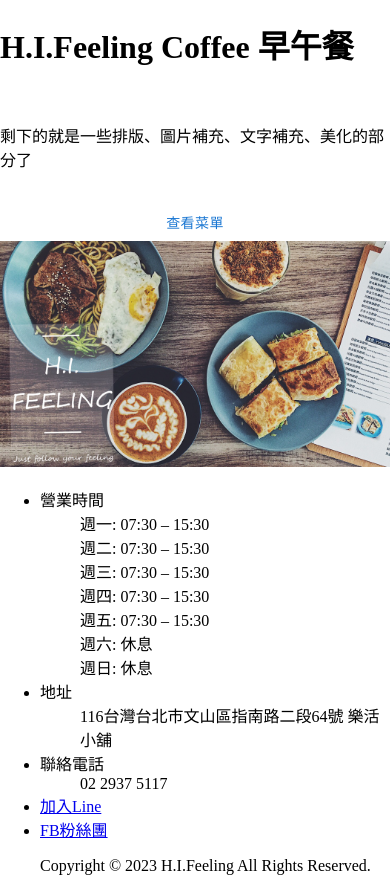
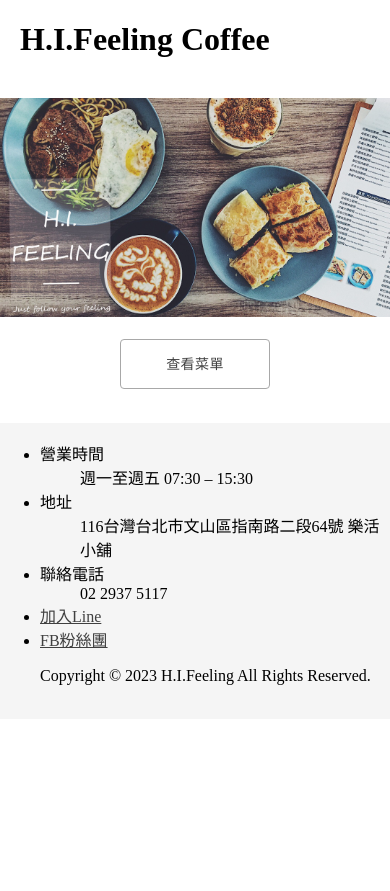
Before and after one commit to IceTeaOxO/client, a React (Create React App) app: page / in a window 390 px wide. After the commit the page ends 844 px from the top, so only its background shows below. Built offline with nearby package versions, Linux system fonts and the light colour scheme.

Commit message:
UI介面

```diff
--- a/src/HI/Menu.js
+++ b/src/HI/Menu.js
@@ -1,5 +1,5 @@
 import './css/menu.css'
-import logo from './img/hi.png'
+import logo from './img/hi.png';
 import Button from '@mui/material/Button';
 import Footer from './component/Footer';
 
@@ -7,17 +7,17 @@
 
     return (
       <div className="">
-        <h1>H.I.Feeling Coffee 早午餐</h1>
-        <br/>
-        <p>剩下的就是一些排版、圖片補充、文字補充、美化的部分了</p>
-        <br/>
-        <Button href={`order`} fullWidth>查看菜單</Button>
-        <br/>
-        <img src={logo} alt='hifeeling img' className='img'></img>
-        <Footer/>
+          <h1 style={{ marginLeft: "20px"}}> H.I.Feeling Coffee</h1>
+          <br />
+          <img src={logo} alt='hifeeling img' className='img'></img>
+          <br /><br />
+          <Button href={`order`}  variant="outlined" appearance="default"
+          style={{ width: "150px", height: "50px", color: "#404040", borderColor: "#A8A8A8",
+          margin: "auto", display: "flex", justifyContent: "center",alignItems: "center", }}>查看菜單</Button>
+          <br />
+          <Footer style={{ margin: "0"}}/>
 
-      </div>
-
+        </div>
     );
   }
 
--- a/src/HI/Order.js
+++ b/src/HI/Order.js
@@ -2,6 +2,9 @@
 // import Toast from './component/Toast';
 import { v4 } from 'uuid';
 import React, { useState, } from 'react';
+import Accordion from '@mui/material/Accordion';
+import AccordionSummary from '@mui/material/AccordionSummary';
+import Typography from '@mui/material/Typography';
 
 function Order() {
     //fetch food db根據內容動態生成表單
@@ -35,6 +38,29 @@
 
     //
     return (
+      <div ><Accordion onClick={()=>fetchOrder()}>
+      <AccordionSummary
+        aria-controls="panel1a-content"
+        id="panel1a-header"
+      >
+      <Typography style={{fontFamily:"Noto Serif TC"}}>吐司&漢堡菜單</Typography>
+      </AccordionSummary>
+      </Accordion>
+      <form action={`/menuOrder`} method={`POST`} style={{ marginLeft: "20px"}}>
+            {
+              food.map((item,index)=>{
+                console.log("itemdata"+index,item);
+                let id=v4()
+                return showResults ?<OrderForm key={id} item={item}/>:null
+              })
+            }
+            <br />
+            <input type={`submit`} value={`購買`} variant="outlined" appearance="default"
+            style={{width: "60px", height: "30px", color: "#ffffff", backgroundColor: "#90B44B",
+            border: "0", borderRadius: "3px",fontFamily:"Noto Serif TC", fontWeight:"light"}}></input>
+          </form>
+      </div>
+      /*
       <div >
           <button onClick={()=>fetchOrder()}>吐司&漢堡菜單</button>
         <div>
@@ -54,7 +80,7 @@
 
 
 
-      </div>
+        </div>*/
     );
   }
 
--- a/src/HI/component/Footer.js
+++ b/src/HI/component/Footer.js
@@ -6,25 +6,30 @@
         <footer>
         <div class="footer">
             <div class="container">
+                <section style={{background: "#F5F5F5"}}>
                 <ul class="footer-menu">
+                    <br />
                     <li>營業時間<i class="fab fa-facebook"></i></li>
+                    <ol>週一至週五	07:30 – 15:30</ol>
+                    {/*
                     <ol>週一:	07:30 – 15:30</ol>
                     <ol>週二:	07:30 – 15:30</ol>
                     <ol>週三:	07:30 – 15:30</ol>
                     <ol>週四:	07:30 – 15:30</ol>
                     <ol>週五:	07:30 – 15:30</ol>
                     <ol>週六:	休息</ol>
-                    <ol>週日:	休息</ol>
+                    <ol>週日:	休息</ol>*/}
                     <li>地址<i class="fab fa-facebook"></i></li>
                     <ol>116台灣台北市文山區指南路二段64號
                     樂活小舖</ol>
                     <li>聯絡電話<i class="fab fa-instagram"></i></li>
                     <ol>02 2937 5117</ol>
-                    <li><a href=" ">加入Line<i class="fab fa-instagram"></i></a></li>
-                    <li><a href=" ">FB粉絲團<i class="fab fa-twitter"></i></a></li>
+                    <li><a style={{color: '#404040'}} href="https://l.facebook.com/l.php?u=https%3A%2F%2Flin.ee%2FAiGvF2d&h=AT1NBu3kxK553MLGhizaZ-lweVpCApwOj2IVS8EJWl8zv6GgL3DhME6pTrOw0ME4kD3-RGl6q1PKSq16VvzTBUeH-P_IPER_tsw44zwN0M-EQgq0GznQs1NfwlGEzpiCy3AVh5u2MJBiO0H69Wxl&__tn__=%2CmH-R&c[0]=AT2v65AEFTmE_Hs70vDtIfqYFbP0Ixr16YGQ1vhixpmF1uq9UlTXTKHf0gg_inM6hNnsTSbzBMQ47AxzCdhcB2Qj8OnS5glDFiLPRq5Y9hDEDPOZXLrV-du9G2ddfUx9ElCdY01wwdboHlAQTy5Jy6w3VArHyN6ylE-ngWAoAsRcXEp7DTvTGZ6zFdE3tD-1MvvvqPAvHNxmH79D_29Bi3z3p2NeCcHY77Su">加入Line<i class="fab fa-instagram"></i></a></li>
+                    <li><a style={{color: '#404040'}} href="https://www.facebook.com/H.I.feelingcoffee/">FB粉絲團<i class="fab fa-twitter"></i></a></li>
                     <div class="clearfix"></div>
                     <p class="footer-text">Copyright © 2023 H.I.Feeling All Rights Reserved.</p>
-                </ul>
+                    <br />
+                </ul></section>
             </div>
         </div>
     </footer>
--- a/src/HI/component/UserForm.js
+++ b/src/HI/component/UserForm.js
@@ -34,16 +34,19 @@
     //當送出表單時，會顧客自動更新最新的取餐號碼(自己的ID)，訂單Num=0的號碼也會被指派為最新的取餐號碼
     return (
         <form  action={`/customer`} method={`POST`}>
-            <label>姓名</label>
-            <input name="cusName" type={`text`} onChange={(e)=>inputChangeHandler(e)}></input><br/>
-            <label>電話</label>
+            <p style={{ marginLeft: "20px", marginTop: "20px"}}>請填寫您的連絡資訊，我們將寄送取餐編號置您的電子信箱</p>
+            <label style={{ marginLeft: "20px", marginTop: "10px"}}>姓名 </label>
+            <input name="cusName" type={`text`} onChange={(e)=>inputChangeHandler(e)} style={{ marginTop: "10px"}}></input><br/>
+            <label style={{ marginLeft: "20px"}}>電話 </label>
             <input name="tele" type={`text`} onChange={(e)=>inputChangeHandler(e)}></input><br/>
-            <label>Email</label>
+            <label style={{ marginLeft: "20px"}}>Email </label>
             <input name="email" type={`text`} onChange={(e)=>inputChangeHandler(e)}></input><br/>
-            <label>取餐時間</label>
+            <label style={{ marginLeft: "20px"}}>取餐時間 </label>
             <input name="time" type={`time`} onChange={(e)=>inputChangeHandler(e)}></input><br/>
-
-            <input type={`submit`} value={`購買`}></input>
+            <br />
+            <input type={`submit`} value={`購買`}
+            style={{ marginLeft: "20px", width: "60px", height: "30px", color: "#ffffff", backgroundColor: "#90B44B",
+            border: "0", borderRadius: "3px",fontFamily:"Noto Serif TC", fontWeight:"light"}}></input>
         </form>
     );
   }
--- a/src/HI/css/menu.css
+++ b/src/HI/css/menu.css
@@ -10,7 +10,7 @@
 }
 @media only screen and (min-width: 321px) and (max-width: 768px) {
     .img{
-        width: 400px;
+        width: 100%;
         }
 }
 @media only screen and (min-width: 0px) and (max-width: 320px){
```
